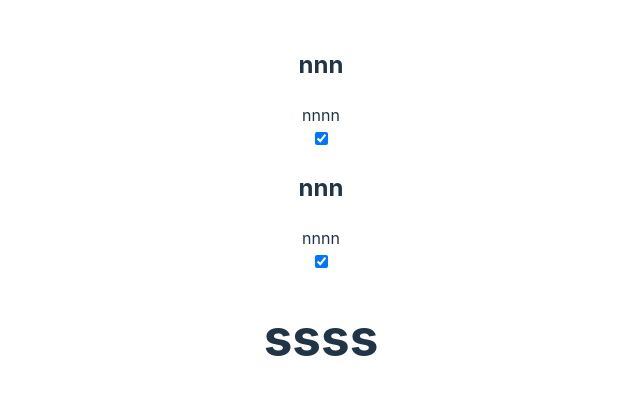
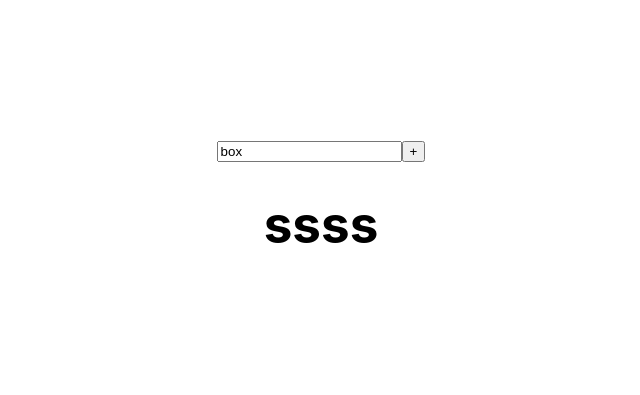
Before and after one commit to Joshuacodeat10/React-Todo-List, a React (Vite) app: page / in a window 1280 px wide. Shown: the part 187-582 px from the top of the page, without its empty margins (319-959 px from the left). Built offline with nearby package versions, Linux system fonts and the light colour scheme.

Commit message:
Added basic todo list functionality, which is the ability to create new todos

```diff
--- a/src/App.jsx
+++ b/src/App.jsx
@@ -7,38 +7,38 @@ import TodoInput from './components/TodoInput/TodoInput'
 import TodoList from './components/TodoList/TodoList'
 export default function App() {
 
-  const [todoList, setTodoList] = useState([{
-    todoId:  1,
-    todoTitle: 'nnn',
-    todoBody:'nnnn',
-    todoStatus:true,
-  },{
-    todoId:  2,
-    todoTitle: 'nnn',
-    todoBody:'nnnn',
-    todoStatus:true,
-  }])
-  // let todoId = 1;
-  // function addTodo(event){
+  const [todoList, setTodoList] = useState([])
+  const [todoTitle, setTodoTitle] = useState('box')
+  function setTitle(event){
+    setTodoTitle(event.target.value)
 
-  //   event.preventDefault();
-  //   console.log()
-  //   const newTodo = {
-  //     todoId: todoId + 1,
-  //     todoTitle: 'nnn',
-  //     todoBody:'nnnn',
-  //     todoStatus:true,
-  //   }
-  //   console.log(todoList.todoId)
-  //   setTodoList(c => [...c, newTodo])
+    console.log(todoTitle)
+  }
+  function addTodo(event){
 
-  //   return newTodo;
+    event.preventDefault();
+    let todoId=0;
+    if(todoList[0] !== undefined){
+      console.log('yeah')
+    // console.log(Object.keys(todoList[0]))
 
-  // }
+    todoId = todoList.length;
+    console.log(todoId)
+    }
+    // console.log()
+    const newTodo = {
+      todoId:todoId + 1,
+      todoTitle:todoTitle,
+      todoStatus:true,
+    }
+    console.log(todoList.todoId)
+
+    setTodoList(c => [...c, newTodo])
+  }
 
   return (
     <>
-      {/* <TodoInput onSubmit={addTodo}/> */}
+      <TodoInput onChange={setTitle} value={todoTitle} onSubmit={addTodo}/>
       <TodoList list={todoList}  />
       <h1>{todoList.todoId}ssss</h1>
 
--- a/src/components/TodoInput/TodoInput.jsx
+++ b/src/components/TodoInput/TodoInput.jsx
@@ -1,8 +1,8 @@
-export default function TodoInput({value, ...props }){
+export default function TodoInput({value,onChange, ...props }){
     return(
         <div>
             <form {...props}>
-                <input type="text" value={value} placeholder="Please input your task" name="" id="" />
+                <input type="text" onChange={onChange} value={value}  placeholder="Please input your task" name="" id="" />
                 <input type="submit" value="+" />
             </form>
         </div>
--- /dev/null
+++ b/src/components/TodoInput/todoinput.css
@@ -0,0 +1,16 @@
+input[type=text]{
+    border-radius:50%;
+    width:250px;
+    height:80px;
+}
+input[type=text]:focus{
+    outline:none;
+}
+input[type=text]::placeholder{
+    color:gray;
+}
+input[type=submit]{
+    border-radius:50%;
+    color:white;
+    background-color: rgb(15, 176, 20);
+}
--- a/src/components/TodoList/TodoList.jsx
+++ b/src/components/TodoList/TodoList.jsx
@@ -5,7 +5,7 @@ export default function TodoList({list, key,itemTitle, itemBody, itemStatus}){
     {
     list.map((item) =>
     <div key={item.todoId}>
-        <TodoItem itemTitle={item.todoTitle} itemBody={item.todoBody} itemStatus={item.todoStatus}/>
+        <TodoItem itemNumber={item.todoId} itemTitle={item.todoTitle} itemStatus={item.todoStatus}/>
     </div>)
     }
     </div>
--- a/src/components/Todoitem/TodoItem.jsx
+++ b/src/components/Todoitem/TodoItem.jsx
@@ -1,9 +1,14 @@
-export default function TodoItem({itemTitle, itemBody, itemStatus }){
+import './todoitem.css'
+export default function TodoItem({itemNumber,itemTitle,  itemStatus, onClick, onEdit }){
     return(
-        <div>
+        <div className="todo-item">
+            {/* <input className= onChange={edit} onFocus></input> */}
+            <p>{itemNumber}</p>
+             <input type='checkbox'  defaultChecked={itemStatus}/>
             <h2>{itemTitle}</h2>
-            <article>{itemBody}</article>
-            <input type='checkbox' checked={itemStatus}/>
+            <button onClick={onEdit}>edit</button>
+            <button onClick={onClick}>delete</button>
+            {/* <article>{itemBody}</article> */}
         </div>
 
     )
--- a/src/components/Todoitem/todoitem.css
+++ b/src/components/Todoitem/todoitem.css
@@ -0,0 +1,10 @@
+.todo-item{
+    display:flex;
+    justify-content: center;
+    align-items:center;
+    padding:0px 20px 0px 20px;
+    gap:20px;
+    border:1px solid black;
+    border-radius: 10px;
+    box-shadow:1px 1px 2px black;
+}
--- a/src/index.css
+++ b/src/index.css
@@ -1,11 +1,11 @@
 :root {
   font-family: Inter, system-ui, Avenir, Helvetica, Arial, sans-serif;
-  line-height: 1.5;
+  /* line-height: 1.5;
   font-weight: 400;
 
   color-scheme: light dark;
   color: rgba(255, 255, 255, 0.87);
-  background-color: #242424;
+  background-color: #242424; */
 
   font-synthesis: none;
   text-rendering: optimizeLegibility;
@@ -35,7 +35,7 @@ h1 {
   line-height: 1.1;
 }
 
-button {
+/* button {
   border-radius: 8px;
   border: 1px solid transparent;
   padding: 0.6em 1.2em;
@@ -52,17 +52,4 @@ button:hover {
 button:focus,
 button:focus-visible {
   outline: 4px auto -webkit-focus-ring-color;
-}
-
-@media (prefers-color-scheme: light) {
-  :root {
-    color: #213547;
-    background-color: #ffffff;
-  }
-  a:hover {
-    color: #747bff;
-  }
-  button {
-    background-color: #f9f9f9;
-  }
-}
+} */
```
